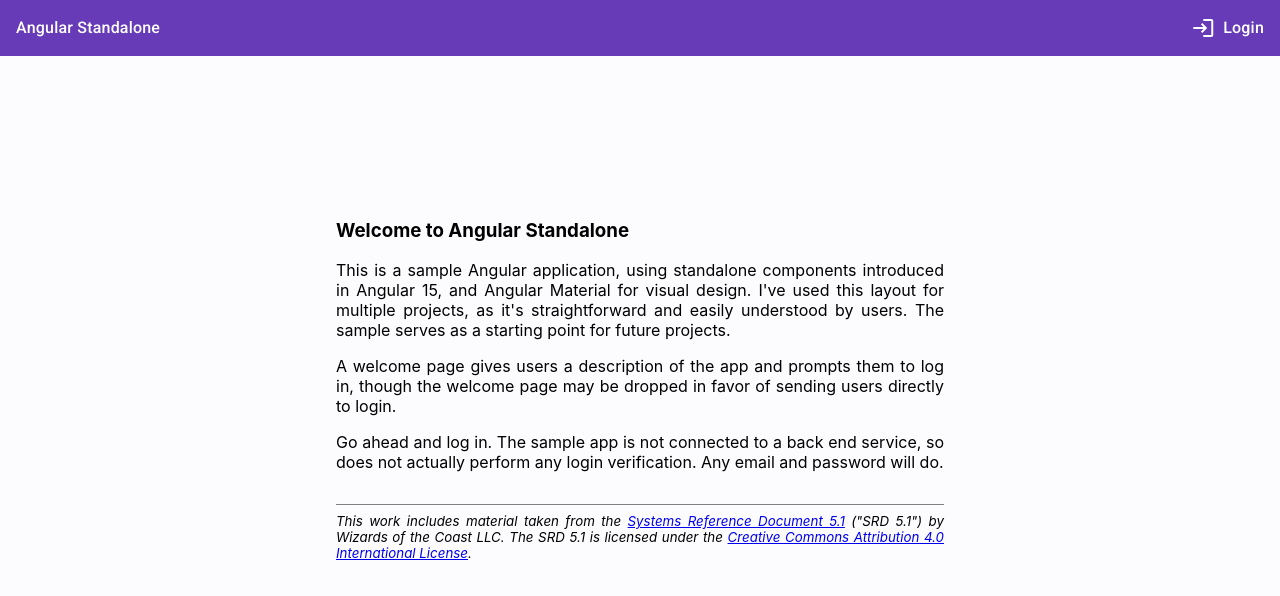
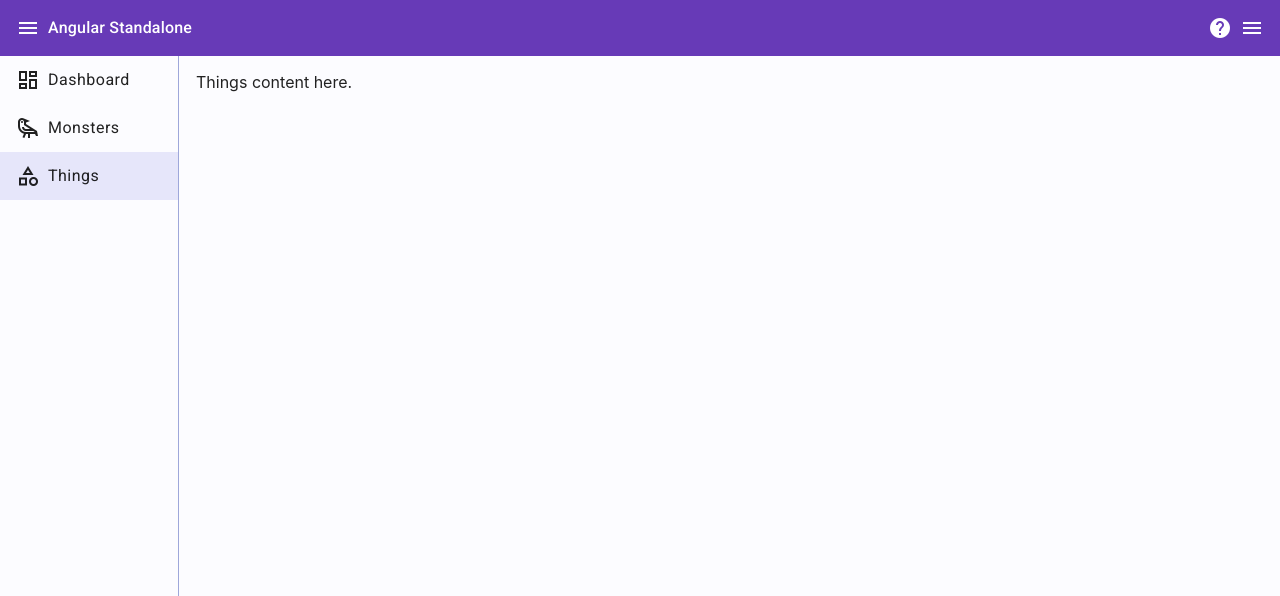
Before and after one commit to maughmer/angular-standlone, an Angular app: page /things in a window 1280 px wide. Before the commit this address led to /. Shown: the top 596 px of the page. Built offline with nearby package versions, Linux system fonts and the light colour scheme.

Commit message:
disable doodads route update home component to open nav to the side or over, depending on screen width add menu button to toolbar to open and close nav

```diff
--- a/src/app/app.routes.ts
+++ b/src/app/app.routes.ts
@@ -21,17 +21,20 @@ export const routes: Routes = [
     ],
     canActivate: [authGuard]
   },
-  {
-    path: '',
-    // lazy loading component and children
-    loadComponent: () => import('./home/stuff/stuff.component').then(mod => mod.StuffComponent),
-    children: [
-      { path: 'doodads', loadComponent: () => import('./home/stuff/doodads/doodads.component').then(mod => mod.DoodadsComponent) },
-      { path: 'gizmos', loadComponent: () => import('./home/stuff/gizmos/gizmos.component').then(mod => mod.GizmosComponent) },
-      { path: 'widgets', loadComponent: () => import('./home/stuff/widgets/widgets.component').then(mod => mod.WidgetsComponent) },
-    ],
-  canActivate: [authGuard]
-  },
+  // temporarily disabling this as the secondary nav doesn't close when sidenav visibility is toggled.
+  // should probably combine the navs into a router outlet.
+  //
+  // {
+  //   path: '',
+  //   // lazy loading component and children
+  //   loadComponent: () => import('./home/stuff/stuff.component').then(mod => mod.StuffComponent),
+  //   children: [
+  //     { path: 'doodads', loadComponent: () => import('./home/stuff/doodads/doodads.component').then(mod => mod.DoodadsComponent) },
+  //     { path: 'gizmos', loadComponent: () => import('./home/stuff/gizmos/gizmos.component').then(mod => mod.GizmosComponent) },
+  //     { path: 'widgets', loadComponent: () => import('./home/stuff/widgets/widgets.component').then(mod => mod.WidgetsComponent) },
+  //   ],
+  //   canActivate: [authGuard]
+  // },
   { path: 'login', component: LoginComponent },
   { path: '**', redirectTo: '' }
 ];
--- a/src/app/event.service.ts
+++ b/src/app/event.service.ts
@@ -7,12 +7,21 @@ import { BehaviorSubject } from 'rxjs';
 })
 export class EventService {
 
-  private _authenticated = new BehaviorSubject(false);
+  // default, not authenticated
+  // default during dev, authenticated
+  private _authenticated = new BehaviorSubject(true);
+  // default, nav opened
+  private _toggleNav = new BehaviorSubject(window.innerWidth > 551);
 
   authenticated$ = this._authenticated.asObservable();
+  toggleNav$ = this._toggleNav.asObservable();
 
   set authenticated(value: boolean) {
     this._authenticated.next(value);
   }
 
+  toggleNav() {
+    this._toggleNav.next(!this._toggleNav.value);
+  }
+
 }
--- a/src/app/home/home.component.html
+++ b/src/app/home/home.component.html
@@ -1,14 +1,20 @@
-<main>
-  <section class="nav">
+<mat-sidenav-container hasBackdrop="false">
+
+  <mat-sidenav [mode]="mode" class="nav">
     <mat-nav-list>
-      <a mat-list-item routerLink="dashboard" routerLinkActive="mat-primary active">Dashboard</a>
-      <a mat-list-item routerLink="monsters" routerLinkActive="mat-primary active">Monsters</a>
+      <a mat-list-item routerLink="dashboard" routerLinkActive="mat-primary active"><mat-icon class="material-symbols-outlined">dashboard</mat-icon><span class="item-name">Dashboard</span></a>
+      <a mat-list-item routerLink="monsters" routerLinkActive="mat-primary active"><mat-icon class="material-symbols-outlined">raven</mat-icon><span class="item-name">Monsters</span></a>
       <!-- note that we link to the first item in the stuff nav pane -->
-      <a mat-list-item routerLink="doodads" routerLinkActive="mat-primary active"><span class="sub-nav">Stuff<mat-icon>navigate_next</mat-icon></span></a>
-      <a mat-list-item routerLink="things" routerLinkActive="mat-primary active">Things</a>
+      <!-- temporarily disabling this as the secondary nav doesn't close when sidenav visibility is toggled. -->
+      <!-- should probably combine the navs into a router outlet. -->
+      <!-- -->
+      <!-- <a mat-list-item routerLink="doodads" routerLinkActive="mat-primary active"><span class="sub-nav">Stuff<mat-icon>navigate_next</mat-icon></span></a> -->
+      <a mat-list-item routerLink="things" routerLinkActive="mat-primary active"><mat-icon class="material-symbols-outlined">category</mat-icon><span class="item-name">Things</span></a>
     </mat-nav-list>
-    </section>
-  <section class="content">
+  </mat-sidenav>
+
+  <mat-sidenav-content class="content">
     <router-outlet></router-outlet>
-  </section>
-</main>
+  </mat-sidenav-content>
+
+</mat-sidenav-container>
--- a/src/app/home/home.component.scss
+++ b/src/app/home/home.component.scss
@@ -11,6 +11,10 @@ main {
   // the populated content, should the content cause the page to scroll. also, we
   // subtract toolbar height so that a non-populated page won't scroll the height
   // of the toolbar
+  min-height: calc(100% - var(--toolbar-height));
+}
+
+mat-sidenav-container {
   min-height: calc(100% - var(--toolbar-height));
 }
 
@@ -38,8 +42,33 @@ section {
   }
 }
 
+mat-sidenav {
+  background-color: #fcfcff; // a very pale purple
+}
+
+.nav {
+  border-right: 1px solid #3f51b57f; // TODO: theme this to use palette primary
+  user-select: none;
+  a {
+    // min-width: 180px;
+    max-width: 220px;
+  }
+  a.active {
+    background-color: var(--nav-active);
+  }
+}
+.content {
+  max-width: 100%;
+  padding: 1rem;
+}
+
 // positioning the sub-nav arrow to the right
 span.sub-nav {
   display: flex;
   justify-content: space-between;
 }
+
+span.item-name {
+  // display: none;
+  padding-right: 2rem;
+}
--- a/src/app/home/home.component.ts
+++ b/src/app/home/home.component.ts
@@ -1,16 +1,50 @@
-import { Component } from '@angular/core';
+import { AfterViewInit, Component, HostListener, signal, ViewChild } from '@angular/core';
 import { RouterLink, RouterLinkActive, RouterOutlet } from '@angular/router';
 
 import { MatIconModule } from '@angular/material/icon';
 import { MatListModule, MatNavList } from '@angular/material/list';
+import { MatDrawerMode, MatSidenav, MatSidenavModule } from '@angular/material/sidenav';
+import { Subscription, tap } from 'rxjs';
+import { EventService } from '../event.service';
 
 @Component({
   selector: 'app-home',
   standalone: true,
-  imports: [RouterLink, RouterLinkActive, RouterOutlet, MatIconModule, MatListModule, MatNavList],
+  imports: [RouterLink, RouterLinkActive, RouterOutlet, MatIconModule, MatListModule, MatNavList, MatSidenavModule],
   templateUrl: './home.component.html',
   styleUrl: './home.component.scss'
 })
-export class HomeComponent {
+export class HomeComponent implements AfterViewInit {
+
+  @ViewChild(MatSidenav) sideNav!: MatSidenav;
+
+  private subscriptions: Subscription[] = [];
+  mode: MatDrawerMode = 'side';
+
+  constructor(
+    private eventService: EventService
+  ) {}
+
+  ngOnInit() {
+  }
+
+  ngAfterViewInit(): void {
+    setTimeout(() => {
+      let subscription = this.eventService.toggleNav$.pipe(
+        tap(state => this.sideNav.toggle(state))
+      ).subscribe();
+      this.subscriptions.push(subscription);
+      this.onResize();
+    });
+  }
+
+  @HostListener('window:resize')
+  onResize() {
+    this.mode = window.innerWidth > 551 ? 'side' : 'over';
+  }
+
+  ngOnDestroy() {
+    this.subscriptions.forEach(sub => sub.unsubscribe());
+  }
 
 }
--- a/src/app/toolbar/toolbar.component.html
+++ b/src/app/toolbar/toolbar.component.html
@@ -1,18 +1,23 @@
 <mat-toolbar color="primary">
 
   <section>
+    @if (isAuthenticated) {
+      <div (click)="toggleNav()">
+        <mat-icon>menu</mat-icon>
+      </div>
+    }
     <div>
       <span class="title">Angular Standalone</span>
     </div>
   </section>
   @if (isAuthenticated) {
     <section>
+      <div>
+        <mat-icon>help</mat-icon>
+      </div>
       <div [matMenuTriggerFor]="userMenu">
         <!-- <span>Username</span> -->
         <mat-icon>menu</mat-icon>
-      </div>
-      <div>
-        <mat-icon>help</mat-icon>
       </div>
     </section>
   } @else {
--- a/src/app/toolbar/toolbar.component.ts
+++ b/src/app/toolbar/toolbar.component.ts
@@ -31,8 +31,10 @@ export class ToolbarComponent {
       tap(authenticated => this.isAuthenticated = authenticated)
     ).subscribe();
     this.subscriptions.push(subscription);
-    // keep login active during dev
-    // this.eventService.authenticated = true;
+  }
+
+  toggleNav() {
+    this.eventService.toggleNav();
   }
 
   login() {
--- a/src/index.html
+++ b/src/index.html
@@ -8,6 +8,7 @@
   <link rel="icon" type="image/x-icon" href="favicon.ico">
   <link href="https://fonts.googleapis.com/css2?family=Roboto:wght@300;400;500&display=swap" rel="stylesheet">
   <link href="https://fonts.googleapis.com/icon?family=Material+Icons" rel="stylesheet">
+  <link href="https://fonts.googleapis.com/css2?family=Material+Symbols+Outlined:opsz,wght,FILL,GRAD@24,400,0,0" rel="stylesheet" />
 </head>
 <body>
   <app-root></app-root>
--- a/src/styles.scss
+++ b/src/styles.scss
@@ -8,6 +8,11 @@
   -webkit-font-smoothing: antialiased;
   -moz-osx-font-smoothing: grayscale;
   font-size: var(--app-font-size);
+}
+
+html {
+  // material override
+  --mat-sidenav-content-background-color: #fcfcff; // a very pale purple
 }
 
 html, body {
@@ -30,3 +35,10 @@ body {
 .mat-mdc-list-base {
   --mdc-list-list-item-focus-state-layer-color: none;
 }
+
+// here we override the layout of our nav list items, to accommodate
+// for the icon
+.mdc-list-item__primary-text {
+  display: flex;
+  gap: 0.5rem;
+}
```
